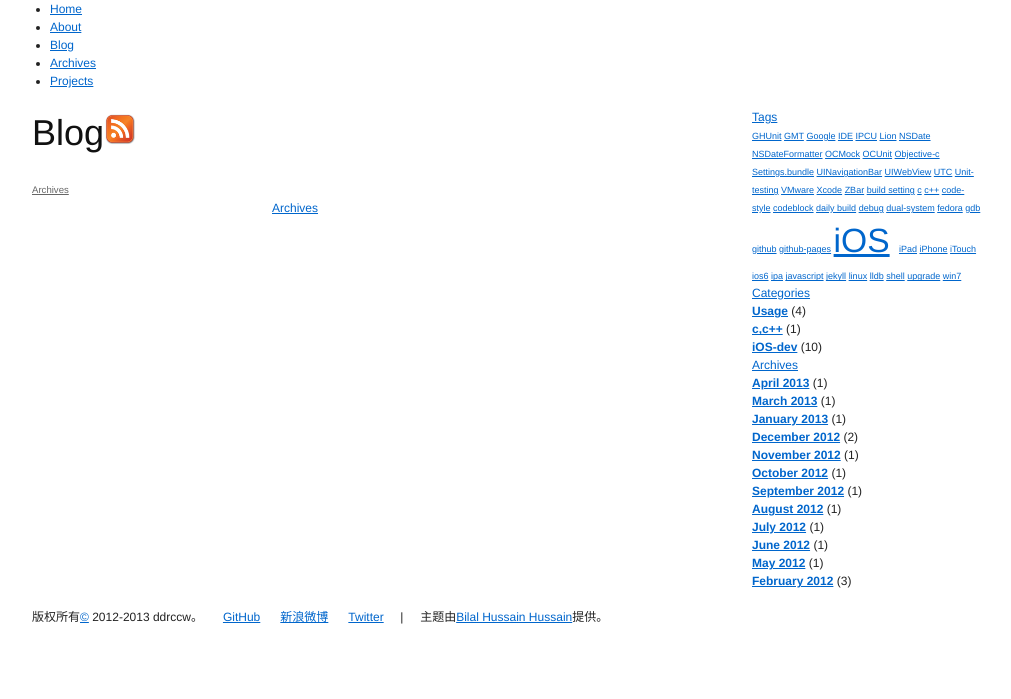
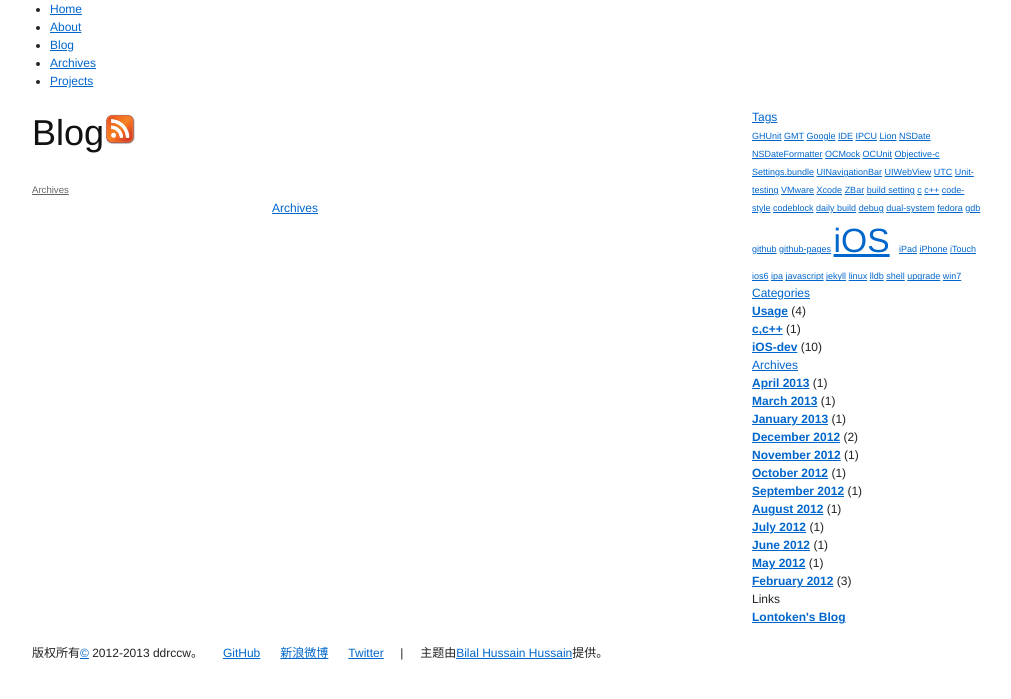
Before and after one commit to ddrccw/ddrccw.github.com, a Jekyll site: the page built from blog.html, in a window 1280 px wide. Shown: the top 699 px of the page, without its empty margins (133-1144 px from the left). Built offline with Jekyll 4.4.1, drawn with Linux system fonts in a browser that asks for light colours; Markdown is read by kramdown in place of the engine named in the settings; a script that is not in the unit is left out; comment, search, counter and statistics services are not loaded.

Commit message:
ADD:在sidebar可添加友情链接

```diff
--- a/_config.yml
+++ b/_config.yml
@@ -29,6 +29,11 @@ url:       http://ddrccw.github.com
 
 recent_post_listing_limit: 10        #single page only has 10 articles
 
+Links:
+
+    Lontoken: &Lontoken
+        title:       Lontoken's Blog
+        url:         http://www.lontoken.com/
 
 #-----demo--------
 #projects:
--- a/_includes/sidebar.html
+++ b/_includes/sidebar.html
@@ -21,4 +21,9 @@
 		<div class="title"><a href='/archives'>Archives</a></div>
 		{% monthly_archives %}
 	</div>
+
+	<div class="sidebar-module">
+		<div class="title">Links</div>
+		{% links %}
+	</div>
 </div>
--- /dev/null
+++ b/_plugins/links.rb
@@ -0,0 +1,20 @@
+#!/usr/bin/env ruby19
+# encoding: utf-8
+
+module Jekyll
+  class Links < Liquid::Tag
+    safe = true
+
+    def render(context)
+      result = ""
+
+			context.registers[:site].config['Links'].each do |k, v|
+        result << %(<a href="#{v['url']}"><strong>#{v['title']}</strong></a><br />)
+      end
+
+      result
+    end
+  end
+end
+
+Liquid::Template.register_tag('links', Jekyll::Links)
```
